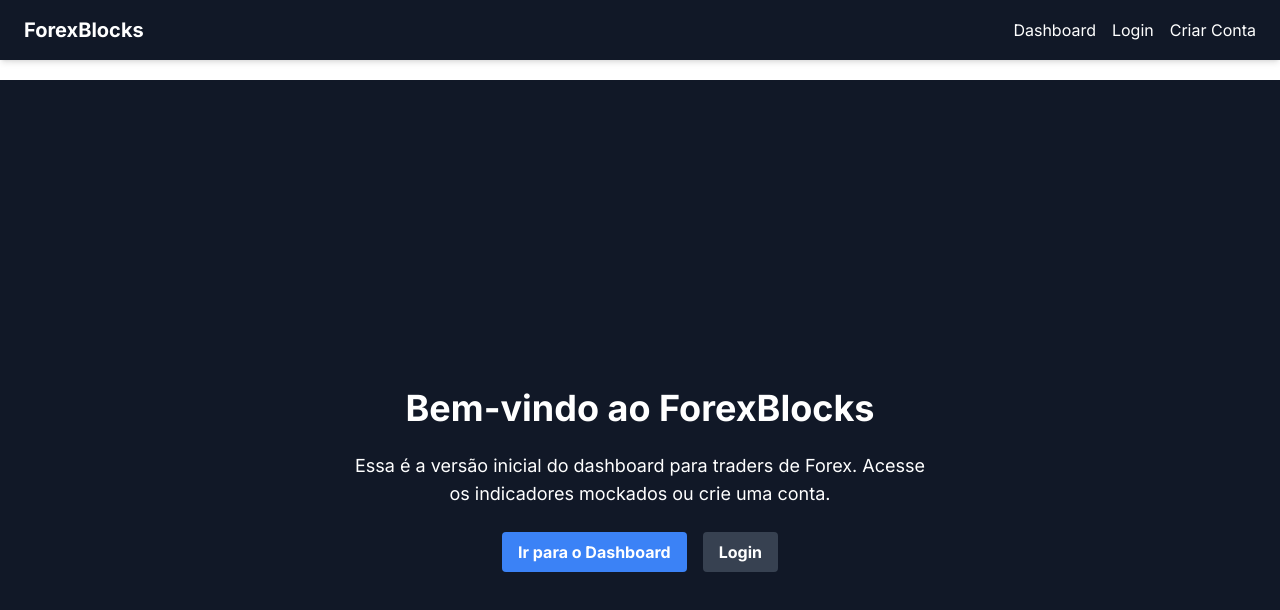
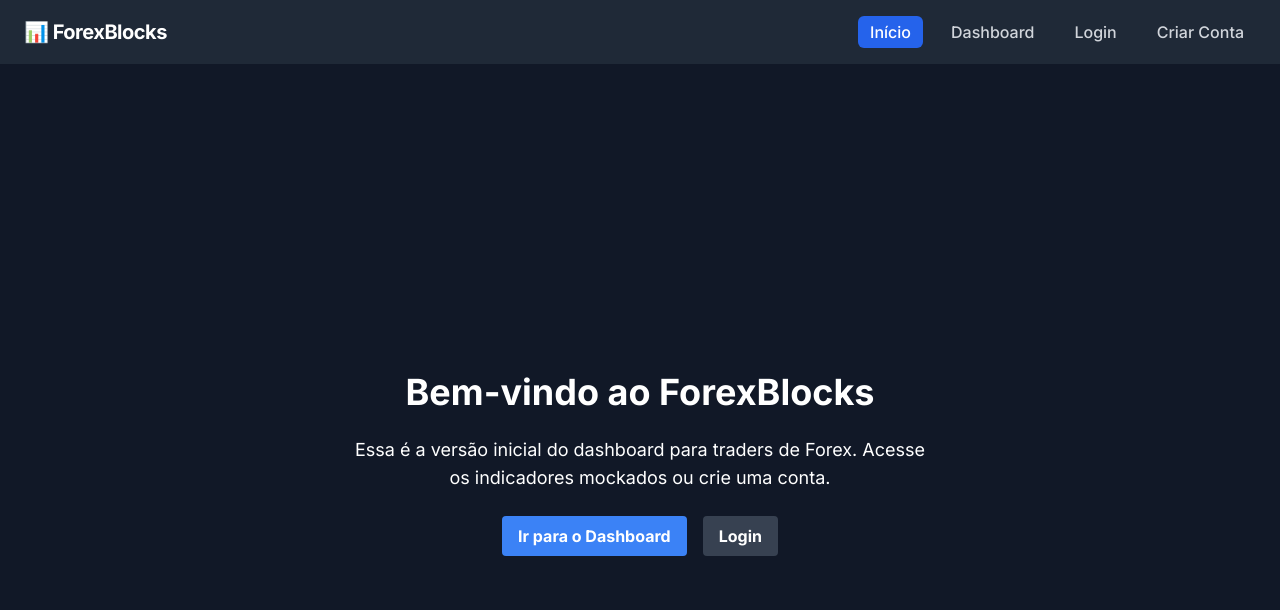
Before and after one commit to TulioBuarque/meusite-nextjs, a Next.js app: page / in a window 1280 px wide. Shown: the top 610 px of the page. Built offline with nearby package versions, Linux system fonts and the light colour scheme.

Commit message:
Update layout.tsx

```diff
--- a/src/app/layout.tsx
+++ b/src/app/layout.tsx
@@ -1,11 +1,12 @@
+// src/app/layout.tsx
 import './globals.css'
 import Link from 'next/link'
 import { Inter } from 'next/font/google'
-import type { Metadata } from 'next'
+import { usePathname } from 'next/navigation'
 
 const inter = Inter({ subsets: ['latin'] })
 
-export const metadata: Metadata = {
+export const metadata = {
   title: 'ForexBlocks',
   description: 'Dashboard de Análise Técnica para Forex Traders',
 }
@@ -13,24 +14,36 @@ export const metadata: Metadata = {
 export default function RootLayout({ children }: { children: React.ReactNode }) {
   return (
     <html lang="pt-BR">
-      <body className={inter.className}>
-        {/* Navbar */}
-        <nav className="bg-gray-900 text-white px-6 py-4 flex gap-6 items-center shadow-md fixed top-0 w-full z-50">
-          <Link href="/" className="text-xl font-bold hover:text-blue-400 transition-colors">
-            ForexBlocks
-          </Link>
-          <div className="flex gap-4 ml-auto">
-            <Link href="/dashboard" className="hover:text-blue-400 transition-colors">Dashboard</Link>
-            <Link href="/login" className="hover:text-blue-400 transition-colors">Login</Link>
-            <Link href="/signup" className="hover:text-blue-400 transition-colors">Criar Conta</Link>
-          </div>
-        </nav>
-
-        {/* Conteúdo da página com espaço para a navbar fixa */}
-        <div className="pt-20">
-          {children}
-        </div>
+      <body className={`${inter.className} bg-gray-900 text-white`}>
+        <header className="bg-gray-800 shadow-md px-6 py-4 flex items-center justify-between">
+          <div className="text-xl font-bold tracking-tight">📊 ForexBlocks</div>
+          <nav className="flex gap-4">
+            <NavLink href="/">Início</NavLink>
+            <NavLink href="/dashboard">Dashboard</NavLink>
+            <NavLink href="/login">Login</NavLink>
+            <NavLink href="/signup">Criar Conta</NavLink>
+          </nav>
+        </header>
+        <main>{children}</main>
       </body>
     </html>
   )
 }
+
+function NavLink({ href, children }: { href: string; children: React.ReactNode }) {
+  const pathname = usePathname()
+  const isActive = pathname === href
+
+  return (
+    <Link
+      href={href}
+      className={`px-3 py-1 rounded-md transition-colors font-medium ${
+        isActive
+          ? 'bg-blue-600 text-white'
+          : 'text-gray-300 hover:text-white hover:bg-gray-700'
+      }`}
+    >
+      {children}
+    </Link>
+  )
+}
```
